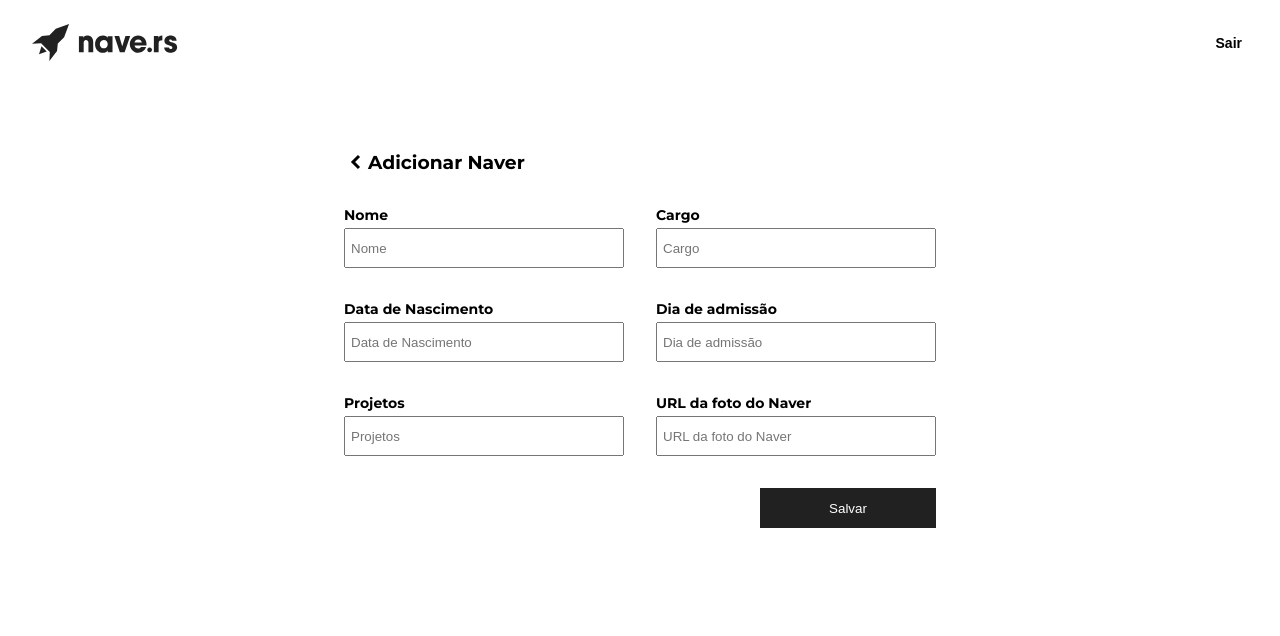
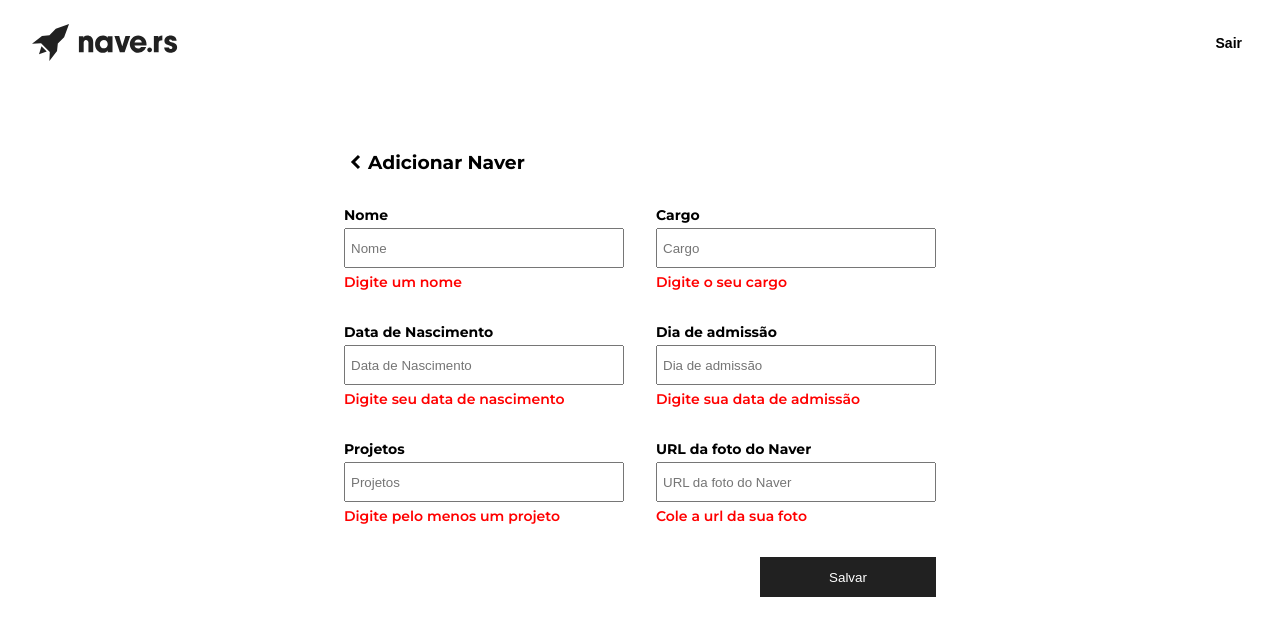
Before and after one commit to afoliveira/teste-nave-team, a React (Create React App) app: page /add-user in a window 1280 px wide. Shown: the top 636 px of the page. Built offline with nearby package versions, Linux system fonts and the light colour scheme; sample sign-in values are in the browser's storage.

Commit message:
Add validators for input

```diff
--- a/src/components/Forms/AddUser/index.jsx
+++ b/src/components/Forms/AddUser/index.jsx
@@ -12,7 +12,6 @@ import api from '../../../services/api'
 import arrow from '../../../assets/icons/arrow-left.svg'
 import { Form, Container, ContainerHeader } from './styles';
 
-import {handleCreateNaver, handleEditNaver} from '../../../services/requests'
 
 const AddUser = (props) => {
   const [nome, setNome] = useState();
@@ -22,13 +21,10 @@ const AddUser = (props) => {
   const [projetos, setProjetos] = useState('');
   const [urlNaver, setUrlNaver] = useState('');
   const [created, setCreated] = useState(false);
+  const [error, setError] = useState(false)
   const history = useHistory()
 
-  // const {name, job_role, admission_date, birthdate, project, url, user_id} = location?.state?.detail;
 
-
-
-  // eslint-disable-next-line react-hooks/exhaustive-deps
   const getData = () => {
     setNome(props?.location?.state?.detail?.name)
     setCargo(props?.location?.state?.detail?.job_role)
@@ -147,6 +143,7 @@ const AddUser = (props) => {
             placeholder='Nome'
             onChange={({target}) => setNome(target.value)}
             value={nome}
+            error={!nome ? 'Digite um nome' : ''}
           />
           <Input
             required
@@ -156,6 +153,7 @@ const AddUser = (props) => {
             placeholder='Cargo'
             onChange={({target}) => setCargo(target.value)}
             value={cargo}
+            error={!cargo ? 'Digite o seu cargo' : ''}
           />
           <Input
             required
@@ -165,6 +163,7 @@ const AddUser = (props) => {
             placeholder='Data de Nascimento'
             onChange={({target}) => setIdade(target.value)}
             value={idade}
+            error={!idade ? 'Digite seu data de nascimento' : ''}
           />
           <Input
             required
@@ -174,6 +173,7 @@ const AddUser = (props) => {
             placeholder='Dia de admissão'
             onChange={({target}) => setTempoEmpresa(target.value)}
             value={tempoEmpresa}
+            error={!tempoEmpresa ? 'Digite sua data de admissão' : ''}
           />
           <Input
             required
@@ -183,6 +183,7 @@ const AddUser = (props) => {
             placeholder='Projetos'
             onChange={({target}) => setProjetos(target.value)}
             value={projetos}
+            error={!projetos ? 'Digite pelo menos um projeto' : ''}
           />
           <Input
             required
@@ -192,6 +193,7 @@ const AddUser = (props) => {
             placeholder='URL da foto do Naver'
             onChange={({target}) => setUrlNaver(target.value)}
             value={urlNaver}
+            error={!urlNaver ? 'Cole a url da sua foto' : ''}
           />
         </Form>
         <Button onClick={handleSubmit} customStyle={{aligSelf: 'flex-end'}}>Salvar</Button>
--- a/src/components/Forms/UserLogin/index.jsx
+++ b/src/components/Forms/UserLogin/index.jsx
@@ -28,6 +28,7 @@ const LoginForm = () => {
           placeholder='E-mail'
           onChange={({target}) => setEmail(target.value)}
           value={email}
+          error={!email ? 'Digite seu e-mail' : ''}
         />
         <Input
           width='384px'
@@ -37,6 +38,7 @@ const LoginForm = () => {
           placeholder='Senha'
           onChange={({target}) => setPassword(target.value)}
           value={password}
+          error={!password ? 'Digite sua senha' : ''}
         />
         <Button padding='120.7px' width='384px'>Entrar</Button>
       </form>
--- a/src/components/Inputs/index.jsx
+++ b/src/components/Inputs/index.jsx
@@ -1,9 +1,9 @@
 import React from 'react'
-import {Label, TextInput} from './styles'
+import {Label, TextInput, TextError, Container} from './styles'
 
-const Input = ({label, type, name, placeholder, width, onChange, value, required}) => {
+const Input = ({label, type, name, placeholder, width, onChange, value, required, error}) => {
   return (
-    <div>
+    <Container>
       <Label className='label' htmlFor={name}>{label}</Label>
       <TextInput
         required={required}
@@ -16,7 +16,8 @@ const Input = ({label, type, name, placeholder, width, onChange, value, required
         onChange={onChange}
         value={value}
       />
-    </div>
+      <TextError>{error ? error : ''}</TextError>
+    </Container>
   )
 }
 
--- a/src/components/Inputs/styles.jsx
+++ b/src/components/Inputs/styles.jsx
@@ -1,4 +1,11 @@
 import styled from "styled-components";
+
+
+export const Container = styled.div`
+  display: flex;
+  flex-direction: column;
+  margin-bottom: 32px;
+`;
 
 export const Label = styled.label`
   display: block;
@@ -12,5 +19,11 @@ export const TextInput = styled.input`
   width: ${props => props.maxWidth || '280px'};
   height: 40px;
   padding: 5px;
-  margin-bottom: 32px;
 `;
+
+export const TextError = styled.span`
+  color: #ff0000;
+  margin-top: 5px;
+  font-weight: 600;
+  font-size: 0.875rem
+`;
```
